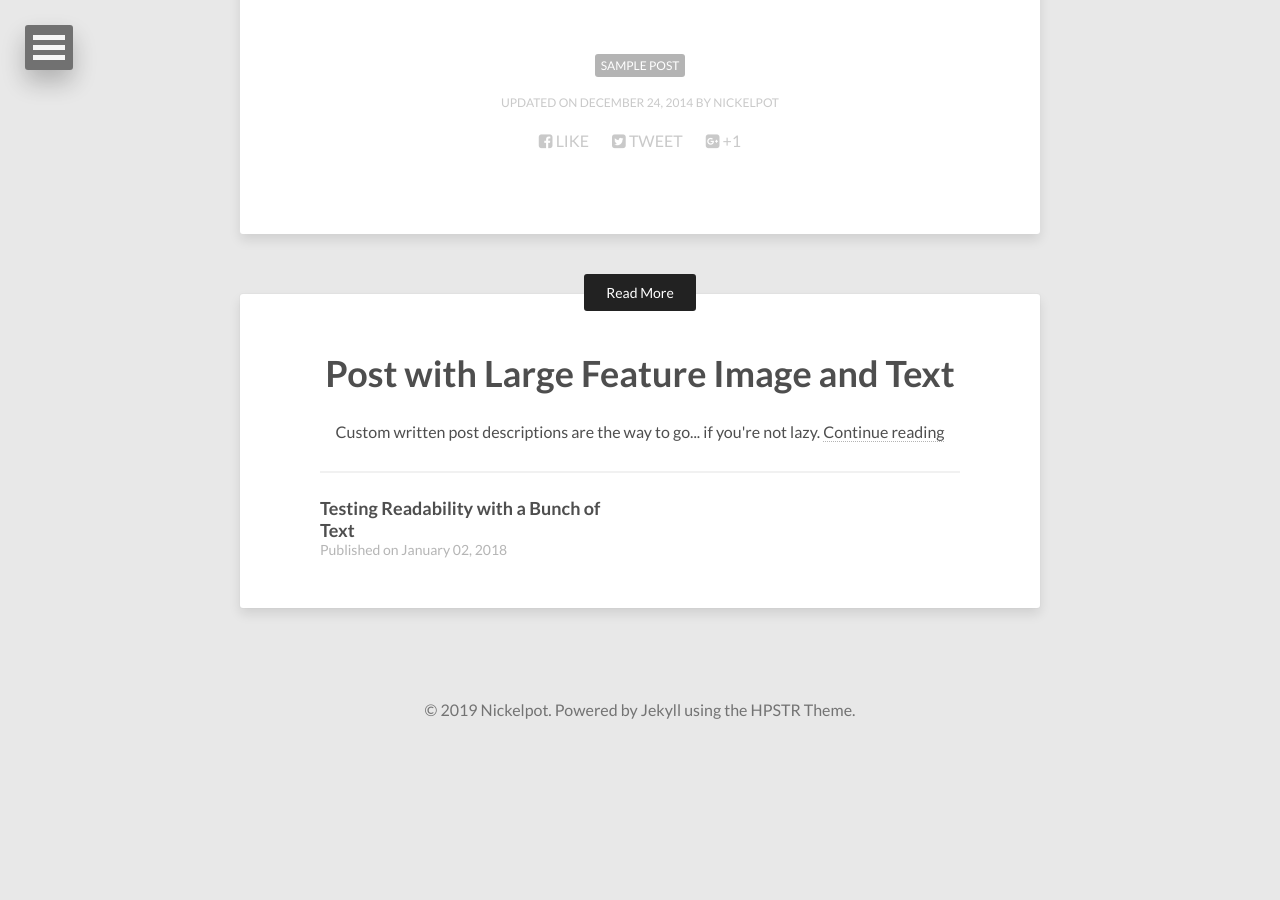
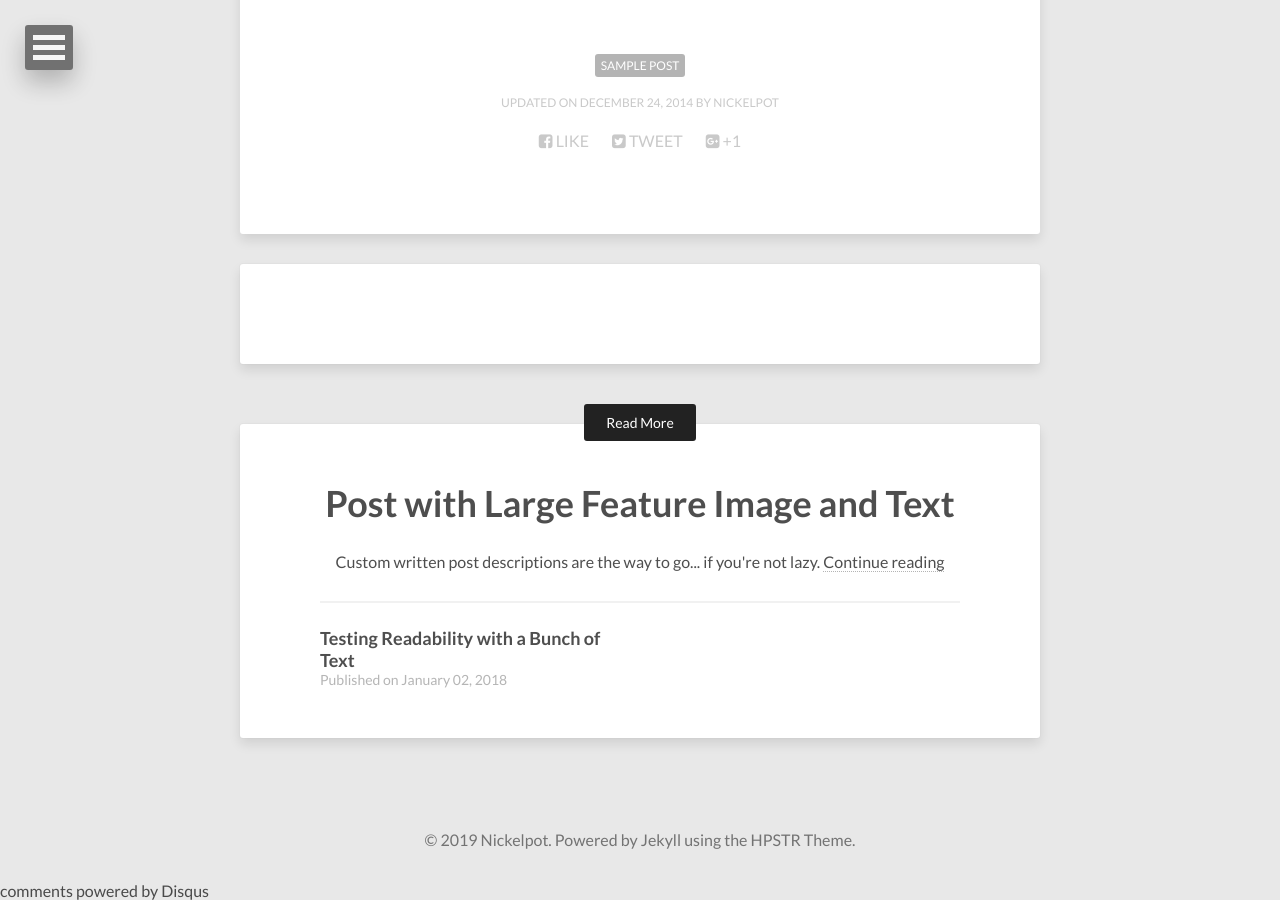
Before and after one commit to nickelpot/nickelpot.github.io, a Jekyll site: the page built from _posts/2018-01-01-sample-post.md, in a window 1280 px wide and 900 px high, scrolled down 3412 px. Built offline with Jekyll 4.4.1, drawn with Linux system fonts in a browser that asks for light colours; nearby versions of some CDN libraries; comment, search, counter and statistics services are not loaded; before the commit the page ends 4163 px from its top, so only the background shows below that; some of the changed lines change nothing that is shown.

Commit message:
Modify _config.yml
Add disqus_shortname

```diff
--- a/_config.yml
+++ b/_config.yml
@@ -1,6 +1,6 @@
 title:            Nickelpot in Wonderland
 description:      Here is Nickelpot's blog.
-disqus_shortname:
+disqus_shortname: nickelpot
 reading_time:     true
 words_per_minute: 200
 # Your site's domain goes here (eg: https://mmistakes.github.io, http://yourdomain.com, etc)
```
